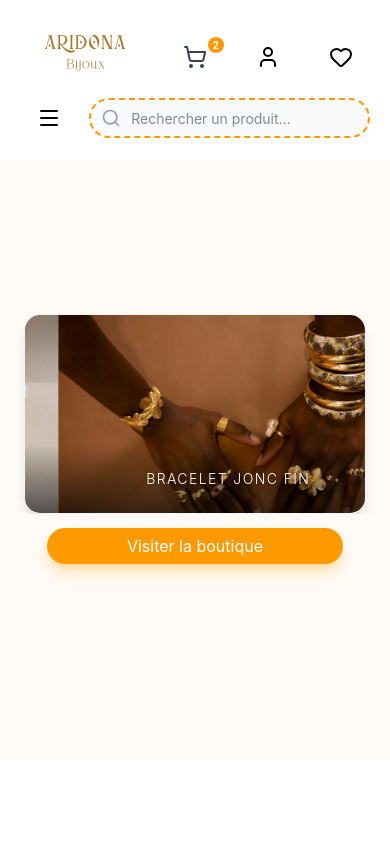
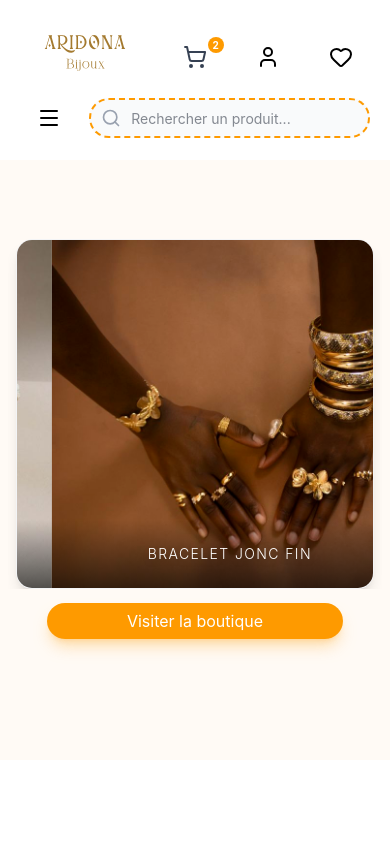
Before and after one commit to kephira-07/Aridona-shop, a React (Vite) app: page / in a window 390 px wide. Shown: the top 844 px of the page. Built offline with nearby package versions, Linux system fonts and the light colour scheme.

Commit message:
Modification sur la route la page collection elle reste invisible sur mobile 4

```diff
--- a/src/composant/Hero.jsx
+++ b/src/composant/Hero.jsx
@@ -40,7 +40,7 @@ export default function Hero() {
   const handleResume = () => setIsPaused(false);
   return (
     <main className=" md:pt-35 pb-12 mt-15 bg-[#fffaf5] h-[700px]">
-      <div className="max-w-10xl mx-auto px-4 sm:px-6 lg:px-8 h-full flex flex-col justify-center">
+      <div className="max-w-10xl mx-auto px-2  h-full flex flex-col justify-center">
 
         {/* --- GRILLE PC --- */}
         <div className="hidden md:grid grid-cols-4 grid-rows-2 gap-2 h-[450px]">
@@ -61,7 +61,7 @@ export default function Hero() {
         </div>
 
         {/* --- CARROUSEL MOBILE (Ton design avec animation) --- */}
-        <div className="md:hidden w-full h-[200px] mt-25 flex items-center flex-col overflow-hidden px-2">
+        <div className="md:hidden w-full h-87.5 mt-25 flex items-center flex-col overflow-hidden px-2">
           <div
             className="relative overflow-hidden rounded-2xl bg-gray-50 w-full h-full shadow-lg border border-gray-100 touch-none cursor-pointer"
             onMouseEnter={handlePause}
```
